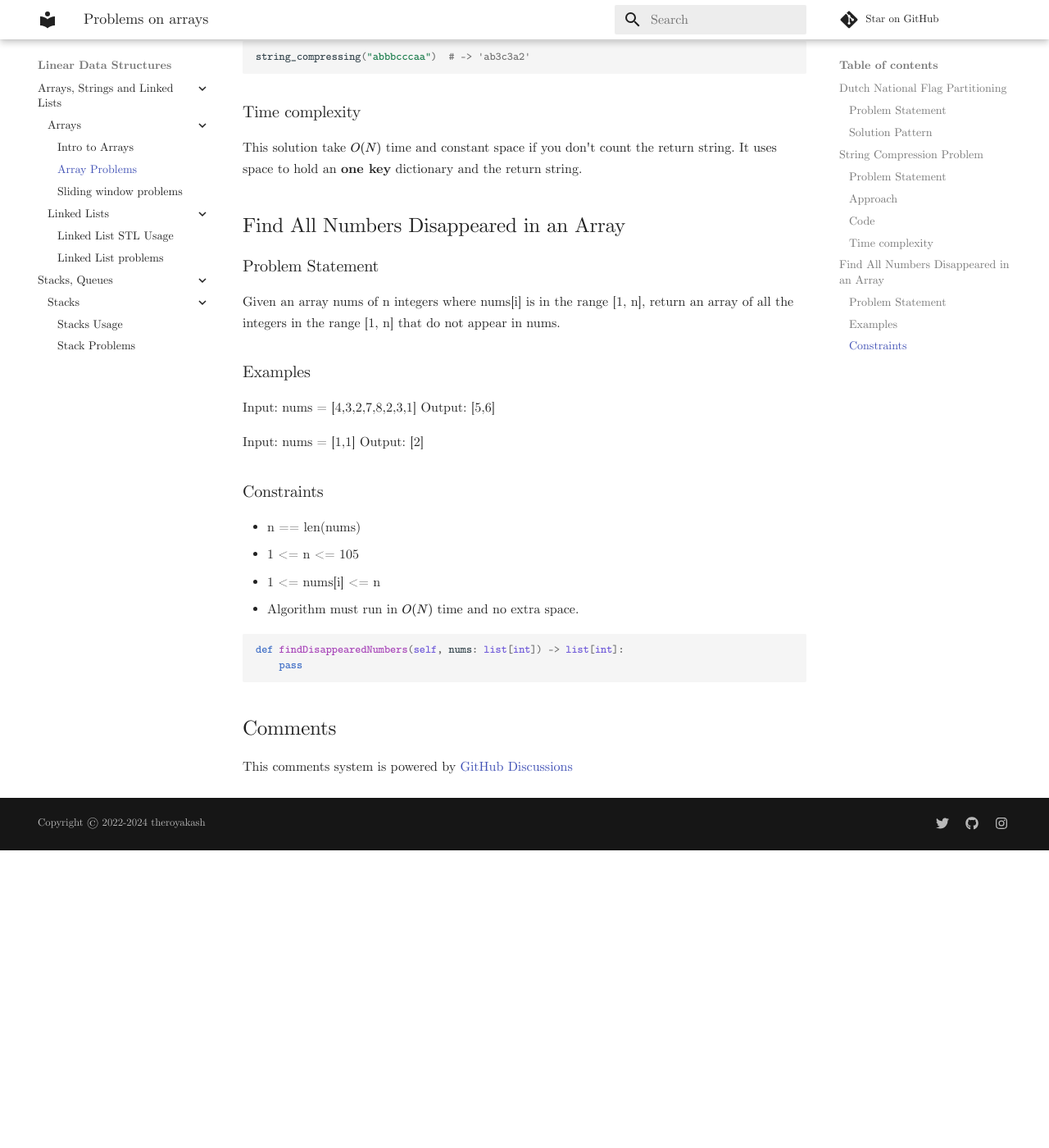
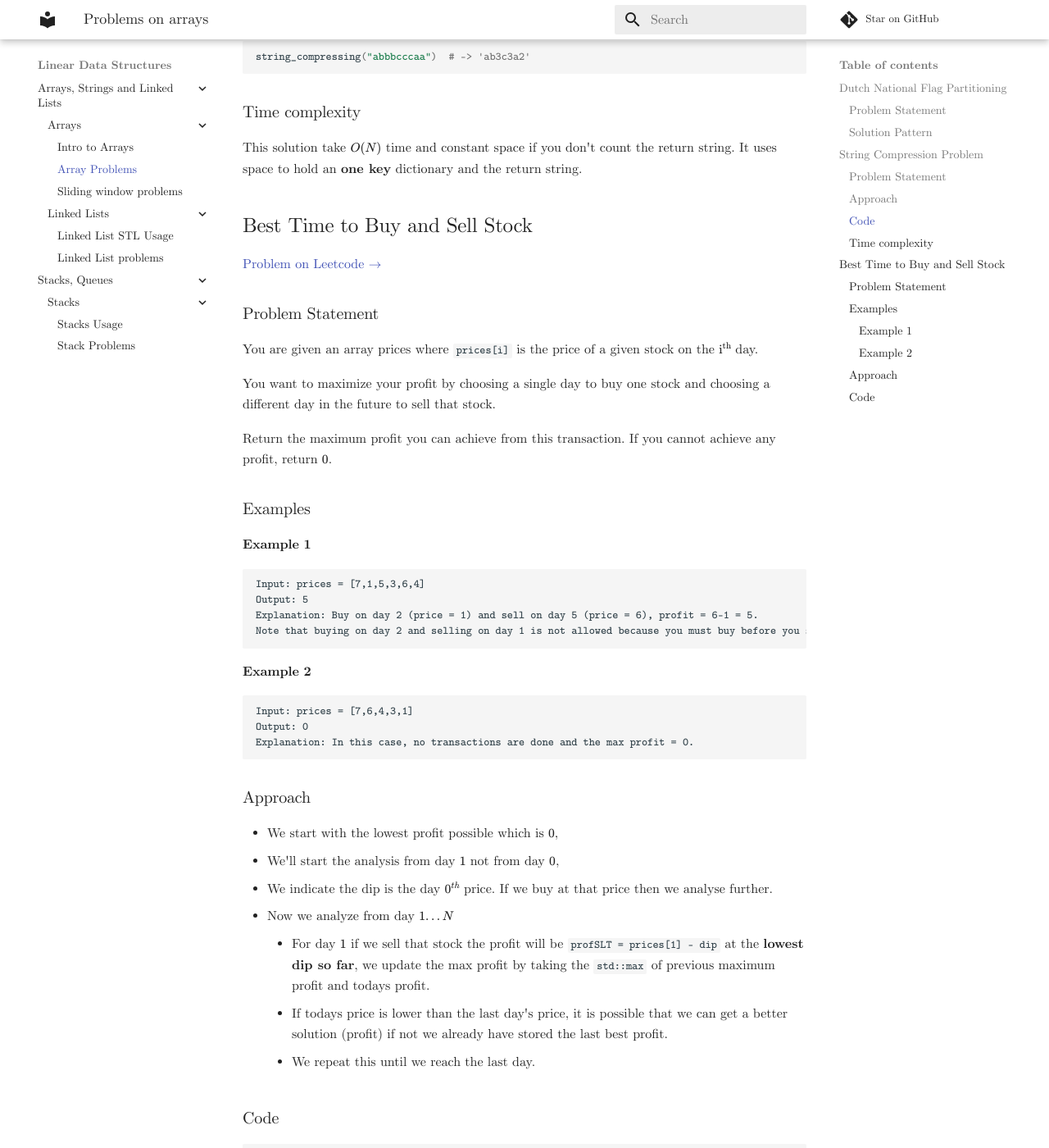
Before and after one commit to theroyakash/algorithms.theroyakash.com, an MkDocs documentation site: the page built from docs/arrays/array-problems.md, in a window 1280 px wide and 1400 px high, scrolled down 2474 px. Shown: the whole window at 82% size. Built offline with MkDocs 1.6.1 and Material for MkDocs 9.7.7, drawn with Linux system fonts in a browser that asks for light colours; comment, search, counter and statistics services are not loaded; before the commit the page ends 3511 px from its top, so only the background shows below that; some of the changed text lies outside the part shown.

Commit message:
🗿 added Best Time to Buy and Sell Stock

````diff
--- a/docs/arrays/array-problems.md
+++ b/docs/arrays/array-problems.md
@@ -97,25 +97,58 @@ string_compressing("abbbcccaa")  # -> 'ab3c3a2'
 ### Time complexity
 This solution take $O(N)$ time and constant space if you don't count the return string. It uses space to hold an **one key** dictionary and the return string.
 
-## Find All Numbers Disappeared in an Array
+## Best Time to Buy and Sell Stock
+[Problem on Leetcode $\to$](https://leetcode.com/problems/best-time-to-buy-and-sell-stock/)
+
 ### Problem Statement
-Given an array nums of n integers where nums[i] is in the range [1, n], return an array of all the integers in the range [1, n] that do not appear in nums.
+You are given an array prices where `prices[i]` is the price of a given stock on the $\text{i}^{\text{th}}$ day.
+
+You want to maximize your profit by choosing a single day to buy one stock and choosing a different day in the future to sell that stock.
+
+Return the maximum profit you can achieve from this transaction. If you cannot achieve any profit, return $0$.
 
 ### Examples
-Input: nums = [4,3,2,7,8,2,3,1]
-Output: [5,6]
+#### Example 1
+```
+Input: prices = [7,1,5,3,6,4]
+Output: 5
+Explanation: Buy on day 2 (price = 1) and sell on day 5 (price = 6), profit = 6-1 = 5.
+Note that buying on day 2 and selling on day 1 is not allowed because you must buy before you sell.
+```
+#### Example 2
+```
+Input: prices = [7,6,4,3,1]
+Output: 0
+Explanation: In this case, no transactions are done and the max profit = 0.
+```
 
-Input: nums = [1,1]
-Output: [2]
+### Approach
+- We start with the lowest profit possible which is $0$,
+- We'll start the analysis from day $1$ not from day $0$,
+- We indicate the dip is the day $0^{th}$ price. If we buy at that price then we analyse further.
+- Now we analyze from day $1 ... N$
+    - For day $1$ if we sell that stock the profit will be `profSLT = prices[1] - dip` at the **lowest dip so far**, we update the max profit by taking the `std::max` of previous maximum profit and todays profit.
+    - If todays price is lower than the last day's price, it is possible that we can get a better solution (profit) if not we already have stored the last best profit.
+    - We repeat this until we reach the last day.
 
-### Constraints
-- n == len(nums)
-- 1 <= n <= 105
-- 1 <= nums[i] <= n
-- Algorithm must run in $O(N)$ time and no extra space.
+### Code
+```cpp
+class Solution {
+public:
+    int maxProfit(vector<int>& prices) {
+        int mprof = 0; // maximum profit
+        int dip = prices[0]; // should buy at lowest dip starting from day 1
 
+        for (int i=1; i<prices.size(); i++) {
+            // profit if sold today bought at the lowest dip so far;
+            int profSLT = prices[i] - dip;
+            // if this is the maxprofit then update
+            mprof = std::max(mprof, profSLT);
 
-```python
-def findDisappearedNumbers(self, nums: list[int]) -> list[int]:
-    pass
+            if (prices[i] < dip) dip = prices[i];
+        }
+
+        return mprof;
+    }
+};
 ```
````
